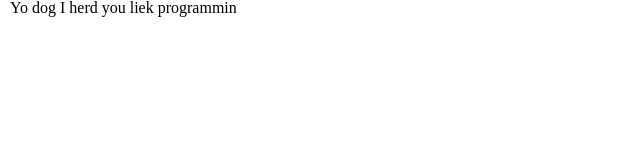
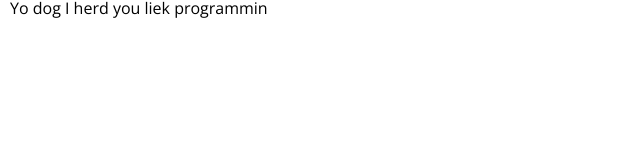
Before and after one commit to codeforboston/tommyandfrank, a plain HTML site: page html/need_to_resched.html in a window 1280 px wide. Shown: the full height of the page, 0-640 px from the left. Drawn offline with nearby package versions, Linux system fonts and the light colour scheme.

Commit message:
Added open sans font

```diff
--- a/css/shared.css
+++ b/css/shared.css
@@ -1,6 +1,7 @@
 body {
   padding-left: 10px;
   padding-right: 10px;
+  font-family: 'Open Sans', sans-serif;
 }
 
 h2 {
--- a/html/need_to_resched.html
+++ b/html/need_to_resched.html
@@ -1,5 +1,6 @@
 <html>
   <head>
+    <link href='https://fonts.googleapis.com/css?family=Open+Sans:400,700,400italic' rel='stylesheet' type='text/css'>
     <link rel="stylesheet" type="text/css" href="../css/reset.css">
     <link rel="stylesheet" type="text/css" href="../css/shared.css">
     <link rel="stylesheet" type="text/css" href="../css/need_to_resched.css">
```
Also changed, not shown: html/resched_confirm.html (+1 -0 lines), html/resched_options.html (+1 -0 lines), html/resched_review.html (+1 -0 lines).
